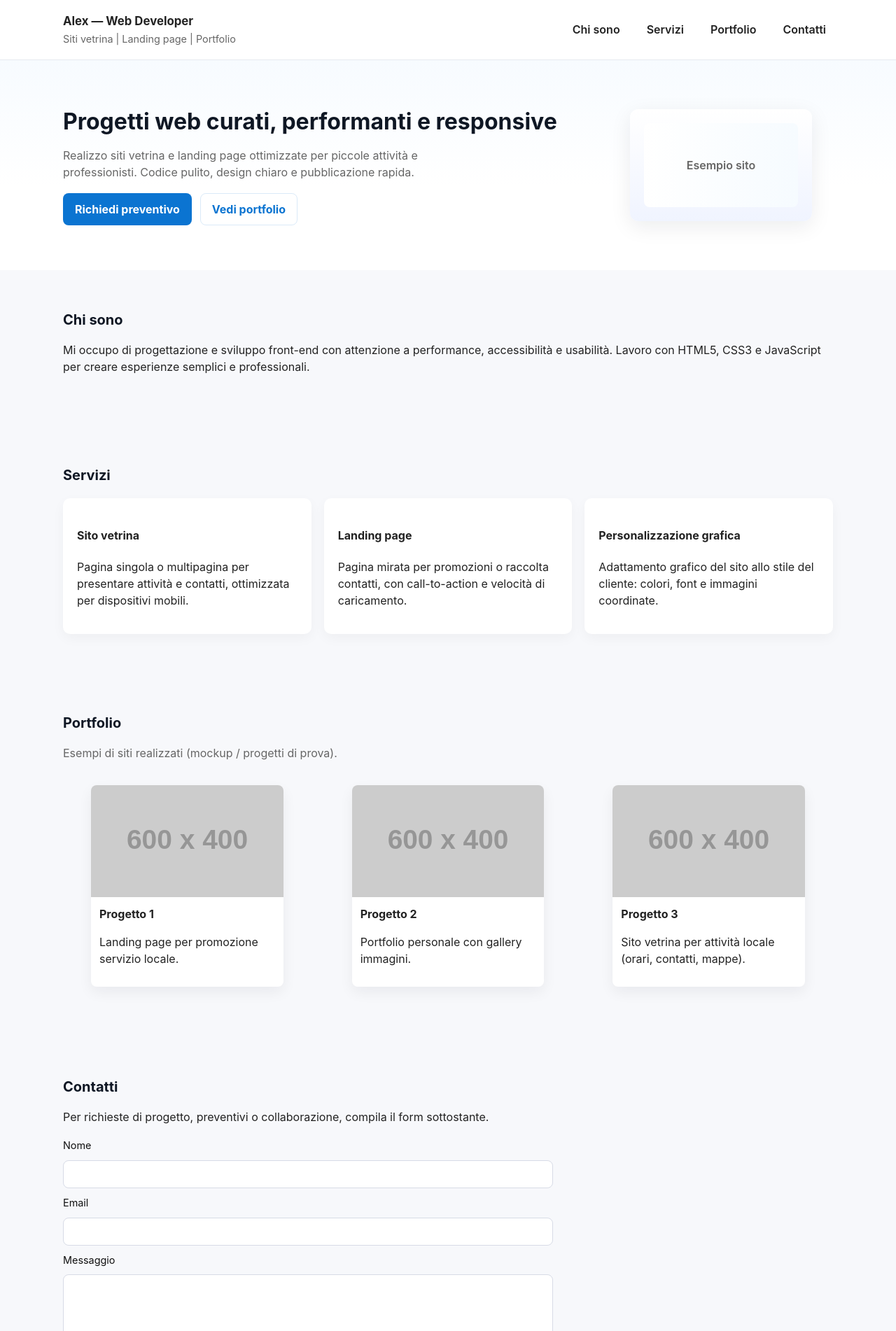
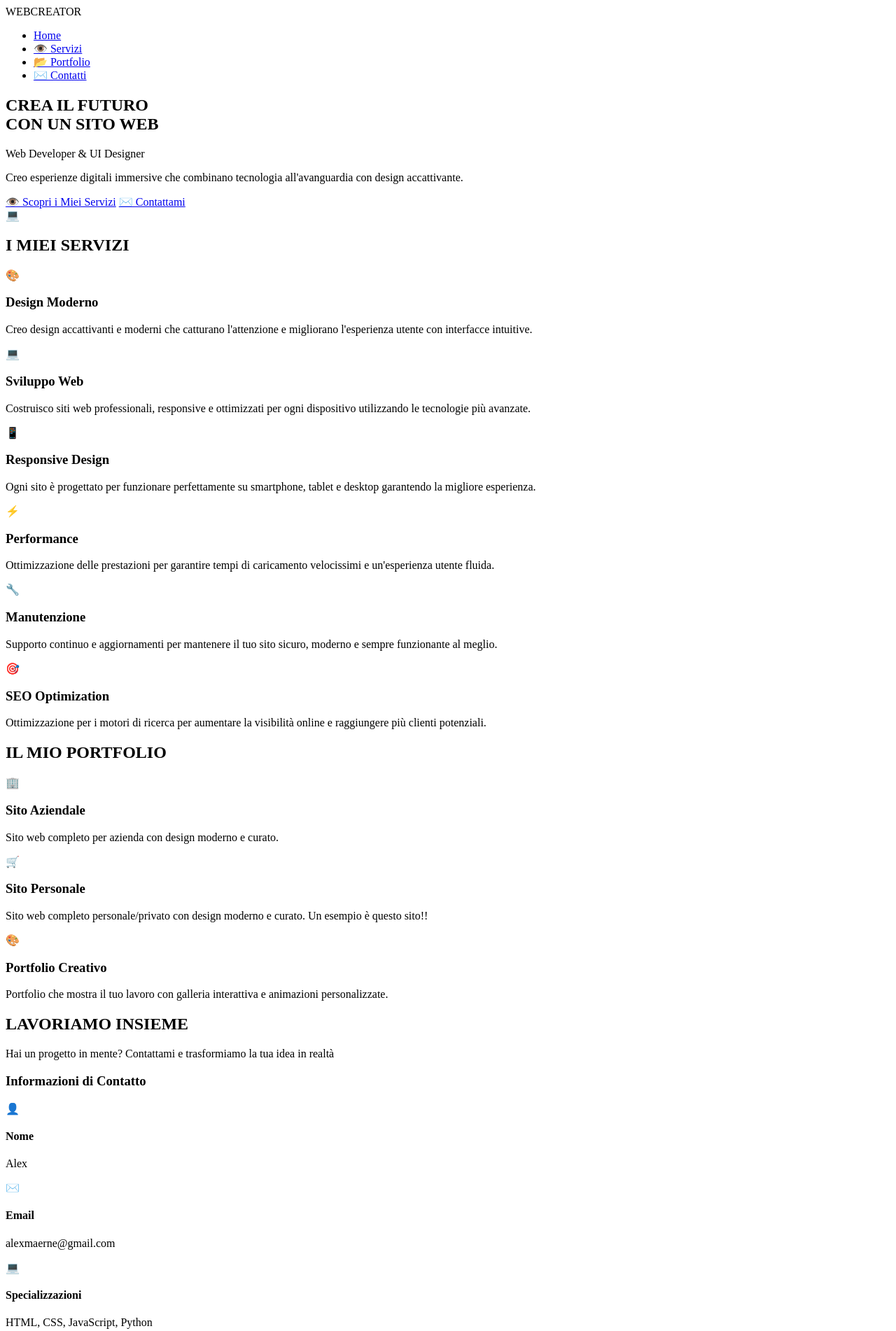
Before and after one commit to alexmaerne/Sito_di_presentazione, a plain HTML site: page index.html in a window 1280 px wide. Shown: the top 1902 px of the page at 70% size. Drawn offline with Linux system fonts and the light colour scheme; placeholder pictures from the web are drawn by us.

Commit message:
Add files via upload

```diff
--- a/index.html
+++ b/index.html
@@ -1,150 +1,145 @@
-<!DOCTYPE html>
-<html lang="it">
-<head>
-  <meta charset="utf-8" />
-  <meta name="viewport" content="width=device-width,initial-scale=1" />
-  <title>Alex — Sviluppo Web</title>
-  <meta name="description" content="Sviluppo siti web moderni, responsive e ottimizzati. HTML5 • CSS3 • JavaScript" />
-  <link rel="stylesheet" href="style.css" />
-  <!-- Favicon (opzionale) -->
-  <link rel="icon" href="favicon.ico" />
-</head>
-<body>
-  <a class="skip-link" href="#main">Vai al contenuto</a>
-
-  <header class="site-header">
-    <div class="container header-inner">
-      <div class="brand">
-        <h1 class="brand-title">Alex — Web Developer</h1>
-        <p class="brand-sub">Siti vetrina | Landing page | Portfolio</p>
-      </div>
-
-      <button id="navToggle" aria-expanded="false" aria-controls="siteNav" class="nav-toggle">
-        <span class="sr-only">Apri menu</span>
-        ☰
-      </button>
-
-      <nav id="siteNav" class="site-nav" aria-label="Navigazione principale">
-        <ul>
-          <li><a href="#about">Chi sono</a></li>
-          <li><a href="#services">Servizi</a></li>
-          <li><a href="#portfolio">Portfolio</a></li>
-          <li><a href="#contact">Contatti</a></li>
+<nav>
+		<div class="logo">WEBCREATOR</div>
+		<ul class="nav-links">
+			<li><a href="#home">Home</a></li>
+			<li><a href="#servizi">👁️ Servizi</a></li>
+			<li><a href="#portfolio">📂 Portfolio</a></li>
+			<li><a href="#contatti">✉️ Contatti</a></li>
 		</ul>
 	</nav>
-    </div>
-  </header>
 
-  <main id="main">
-    <!-- Hero -->
-    <section class="hero">
-      <div class="container hero-inner">
-        <div class="hero-text">
-          <h2>Progetti web curati, performanti e responsive</h2>
-          <p>Realizzo siti vetrina e landing page ottimizzate per piccole attività e professionisti. Codice pulito, design chiaro e pubblicazione rapida.</p>
-          <div class="cta">
-            <a class="btn primary" href="#contact">Richiedi preventivo</a>
-            <a class="btn outline" href="#portfolio">Vedi portfolio</a>
+	<section class="hero" id="home">
+		<div class="hero-content">
+			<h1 class="hero-title">CREA IL <span class="gradient-text">FUTURO</span><br>CON UN <span class="gradient-text">SITO WEB</span></h1>
+			<p class="hero-subtitle">Web Developer & UI Designer</p>
+			<p class="hero-description">Creo esperienze digitali immersive che combinano tecnologia all'avanguardia con design accattivante.</p>
+			<div class="cta-buttons">
+				<a href="#servizi" class="btn btn-primary">👁️ Scopri i Miei Servizi</a>
+				<a href="#contatti" class="btn btn-secondary">✉️ Contattami</a>
 			</div>
 		</div>
-        <div class="hero-visual" aria-hidden="true">
-          <!-- semplice mockup grafico -->
-          <div class="device">
-            <div class="screen">
-              <div class="screen-sample">Esempio sito</div>
-            </div>
-          </div>
+		<div class="hero-image">
+			<div class="image-container">
+				<div class="glow-circle"></div>
+				<div class="profile-placeholder">💻</div>
 			</div>
 		</div>
 	</section>
 
-    <!-- About -->
-    <section id="about" class="section container">
-      <h3>Chi sono</h3>
-      <p>Mi occupo di progettazione e sviluppo front-end con attenzione a performance, accessibilità e usabilità. Lavoro con HTML5, CSS3 e JavaScript per creare esperienze semplici e professionali.</p>
-    </section>
-
-    <!-- Services -->
-    <section id="services" class="section services container">
-      <h3>Servizi</h3>
+	<section class="services" id="servizi">
+		<h2 class="section-title">I MIEI <span class="gradient-text">SERVIZI</span></h2>
 		<div class="services-grid">
-        <article class="card">
-          <h4>Sito vetrina</h4>
-          <p>Pagina singola o multipagina per presentare attività e contatti, ottimizzata per dispositivi mobili.</p>
-        </article>
-        <article class="card">
-          <h4>Landing page</h4>
-          <p>Pagina mirata per promozioni o raccolta contatti, con call-to-action e velocità di caricamento.</p>
-        </article>
-        <article class="card">
-          <h4>Personalizzazione grafica</h4>
-          <p>Adattamento grafico del sito allo stile del cliente: colori, font e immagini coordinate.</p>
-        </article>
+			<div class="service-card">
+				<div class="service-icon">🎨</div>
+				<h3>Design Moderno</h3>
+				<p>Creo design accattivanti e moderni che catturano l'attenzione e migliorano l'esperienza utente con interfacce intuitive.</p>
+			</div>
+			<div class="service-card">
+				<div class="service-icon">💻</div>
+				<h3>Sviluppo Web</h3>
+				<p>Costruisco siti web professionali, responsive e ottimizzati per ogni dispositivo utilizzando le tecnologie più avanzate.</p>
+			</div>
+			<div class="service-card">
+				<div class="service-icon">📱</div>
+				<h3>Responsive Design</h3>
+				<p>Ogni sito è progettato per funzionare perfettamente su smartphone, tablet e desktop garantendo la migliore esperienza.</p>
+			</div>
+			<div class="service-card">
+				<div class="service-icon">⚡</div>
+				<h3>Performance</h3>
+				<p>Ottimizzazione delle prestazioni per garantire tempi di caricamento velocissimi e un'esperienza utente fluida.</p>
+			</div>
+			<div class="service-card">
+				<div class="service-icon">🔧</div>
+				<h3>Manutenzione</h3>
+				<p>Supporto continuo e aggiornamenti per mantenere il tuo sito sicuro, moderno e sempre funzionante al meglio.</p>
+			</div>
+			<div class="service-card">
+				<div class="service-icon">🎯</div>
+				<h3>SEO Optimization</h3>
+				<p>Ottimizzazione per i motori di ricerca per aumentare la visibilità online e raggiungere più clienti potenziali.</p>
+			</div>
 		</div>
 	</section>
 
-    <!-- Portfolio -->
-    <section id="portfolio" class="section container">
-      <h3>Portfolio</h3>
-      <p class="muted">Esempi di siti realizzati (mockup / progetti di prova).</p>
+	<section class="portfolio" id="portfolio">
+		<h2 class="section-title">IL MIO <span class="gradient-text">PORTFOLIO</span></h2>
 		<div class="portfolio-grid">
-        <figure class="project">
-          <img src="https://via.placeholder.com/600x400?text=Progetto+1" alt="Screenshot progetto 1" />
-          <figcaption>
-            <strong>Progetto 1</strong>
-            <p>Landing page per promozione servizio locale.</p>
-          </figcaption>
-        </figure>
-        <figure class="project">
-          <img src="https://via.placeholder.com/600x400?text=Progetto+2" alt="Screenshot progetto 2" />
-          <figcaption>
-            <strong>Progetto 2</strong>
-            <p>Portfolio personale con gallery immagini.</p>
-          </figcaption>
-        </figure>
-        <figure class="project">
-          <img src="https://via.placeholder.com/600x400?text=Progetto+3" alt="Screenshot progetto 3" />
-          <figcaption>
-            <strong>Progetto 3</strong>
-            <p>Sito vetrina per attività locale (orari, contatti, mappe).</p>
-          </figcaption>
-        </figure>
+			<div class="portfolio-card">
+				<div class="service-icon">🏢</div>
+				<h3>Sito Aziendale</h3>
+				<p>Sito web completo per azienda con design moderno e curato.</p>
+			</div>
+			<div class="portfolio-card">
+				<div class="service-icon">🛒</div>
+				<h3>Sito Personale</h3>
+				<p>Sito web completo personale/privato con design moderno e curato. Un esempio è questo sito!!</p>
+			</div>
+			<div class="portfolio-card">
+				<div class="service-icon">🎨</div>
+				<h3>Portfolio Creativo</h3>
+				<p>Portfolio che mostra il tuo lavoro con galleria interattiva e animazioni personalizzate.</p>
+			</div>
 		</div>
 	</section>
 
-    <!-- Contact -->
-    <section id="contact" class="section contact container">
-      <h3>Contatti</h3>
-      <p>Per richieste di progetto, preventivi o collaborazione, compila il form sottostante.</p>
+	<section class="contact" id="contatti">
+		<h2 class="section-title">LAVORIAMO <span class="gradient-text">INSIEME</span></h2>
+		<p class="contact-intro">Hai un progetto in mente? Contattami e trasformiamo la tua idea in realtà</p>
 
-      <!-- FORM: sostituisci ACTION con il tuo endpoint Formspree -->
-      <form id="contactForm" class="contact-form" method="POST" action="https://formspree.io/f/YOUR_FORM_ID">
-        <label for="name">Nome</label>
-        <input id="name" name="name" type="text" required />
-
-        <label for="email">Email</label>
-        <input id="email" name="email" type="email" required />
-
-        <label for="message">Messaggio</label>
-        <textarea id="message" name="message" rows="6" required></textarea>
-
-        <div class="form-actions">
-          <button type="submit" class="btn primary">Invia messaggio</button>
-          <button type="reset" class="btn outline">Cancella</button>
+		<div class="contact-container">
+			<div class="contact-info">
+				<h3>Informazioni di Contatto</h3>
+				<div class="info-item">
+					<span>👤</span>
+					<div>
+						<h4>Nome</h4>
+						<p>Alex</p>
+					</div>
+				</div>
+				<div class="info-item">
+					<span>✉️</span>
+					<div>
+						<h4>Email</h4>
+						<p>alexmaerne@gmail.com</p>
+					</div>
+				</div>
+				<div class="info-item">
+					<span>💻</span>
+					<div>
+						<h4>Specializzazioni</h4>
+						<p>HTML, CSS, JavaScript, Python</p>
+					</div>
+				</div>
+				<div class="info-item">
+					<span>🚀</span>
+					<div>
+						<h4>Tempo di Risposta</h4>
+						<p>Entro 24 ore</p>
+					</div>
+				</div>
 			</div>
 
-        <p id="formStatus" class="form-status" aria-live="polite"></p>
+			<div class="contact-form">
+				<form id="contactForm">
+					<div class="form-group">
+						<input type="text" placeholder="Il tuo nome" required>
+					</div>
+						<div class="form-group">
+						<input type="email" placeholder="La tua email" required>
+					</div>
+					<div class="form-group">
+						<input type="text" placeholder="Oggetto">
+					</div>
+					<div class="form-group">
+						<textarea placeholder="Il tuo messaggio" rows="6" required></textarea>
+					</div>
+					<button type="submit" class="btn btn-primary">Invia Messaggio</button>
 				</form>
+			</div>
+		</div>
 	</section>
-  </main>
 
-  <footer class="site-footer">
-    <div class="container footer-inner">
-      <p>© <span id="year"></span> Alex — Sviluppo Web. Codice e design: Alex.</p>
-      <p class="muted">Disponibile per progetti freelance e piccole attività.</p>
-    </div>
+	<footer class="footer" style="text-align:center; padding:20px; color:#94a3b8;">
+		<p>&copy; 2024 WebCreator - Alex. Tutti i diritti riservati.</p>
 	</footer>
-
-  <script src="script.js"></script>
-</body>
-</html>
--- a/style.css
+++ b/style.css
@@ -1,170 +1,352 @@
-/* Reset leggero */
-* { box-sizing: border-box; }
-html,body { height:100%; }
-body {
+* {
 			margin: 0;
-  font-family: Inter, system-ui, -apple-system, "Segoe UI", Roboto, "Helvetica Neue", Arial;
-  color: #222;
-  background: #f7f8fb;
-  line-height: 1.5;
-  -webkit-font-smoothing:antialiased;
-  -moz-osx-font-smoothing:grayscale;
+			padding: 0;
+			box-sizing: border-box;
 		}
 
-/* Variabili colori */
-:root{
-  --brand:#0b74d1;
-  --accent:#0b74d1;
-  --bg:#f7f8fb;
-  --muted:#666;
-  --card:#ffffff;
-  --radius:10px;
-  --container:1100px;
+		body {
+			font-family: 'Segoe UI', Tahoma, Geneva, Verdana, sans-serif;
+			background: linear-gradient(135deg, #0f172a 0%, #1e293b 100%);
+			color: #f8fafc;
+			overflow-x: hidden;
+			scroll-behavior: smooth;
 		}
 
-.container{
-  width:90%;
-  max-width:var(--container);
-  margin:0 auto;
+		/* Navbar */
+		nav {
+			display: flex;
+			justify-content: space-between;
+			align-items: center;
+			padding: 25px 8%;
+			position: fixed;
+			width: 100%;
+			top: 0;
+			z-index: 1000;
+			background: rgba(15, 23, 42, 0.9);
+			backdrop-filter: blur(10px);
+			border-bottom: 1px solid rgba(100, 116, 139, 0.2);
 		}
 
-/* Skip link */
-.skip-link{
-  position:absolute;
-  left:-999px;
-  top:auto;
-  width:1px;
-  height:1px;
-  overflow:hidden;
-}
-.skip-link:focus{
-  left:10px;
-  top:10px;
-  width:auto;
-  height:auto;
-  padding:8px 12px;
-  background:#000;
-  color:#fff;
-  z-index:1000;
+		.logo {
+			font-size: 24px;
+			font-weight: 700;
+			background: linear-gradient(90deg, #3b82f6, #06b6d4);
+			-webkit-background-clip: text;
+			-webkit-text-fill-color: transparent;
 		}
 
-/* Header */
-.site-header{
-  background:#fff;
-  border-bottom:1px solid #e6e9ef;
-  position:sticky;
-  top:0;
-  z-index:50;
+		.nav-links {
+			display: flex;
+			gap: 40px;
+			list-style: none;
 		}
-.header-inner{
-  display:flex;
-  align-items:center;
-  justify-content:space-between;
-  padding:18px 0;
+
+		.nav-links a {
+			color: #cbd5e1;
+			text-decoration: none;
+			font-size: 14px;
+			text-transform: uppercase;
+			letter-spacing: 1px;
+			transition: all 0.3s ease;
+			position: relative;
+			display: flex;
+			align-items: center;
+			gap: 5px;
 		}
-.brand-title{ margin:0; font-size:1.05rem; }
-.brand-sub{ margin:2px 0 0; color:var(--muted); font-size:0.9rem; }
 
-/* Nav */
-.site-nav ul{
-  list-style:none;
-  display:flex;
-  gap:18px;
-  padding:0;
-  margin:0;
-  align-items:center;
+		.nav-links a:hover {
+			color: #3b82f6;
 		}
-.site-nav a{
-  color: #222;
-  text-decoration:none;
-  font-weight:600;
-  padding:8px 10px;
-  border-radius:6px;
+
+		.nav-links a::after {
+			content: '';
+			position: absolute;
+			bottom: -5px;
+			left: 0;
+			width: 0;
+			height: 2px;
+			background: linear-gradient(90deg, #3b82f6, #06b6d4);
+			transition: width 0.3s ease;
 		}
-.site-nav a:hover{ background:#f0f6ff; color:var(--brand); }
 
-.nav-toggle{
-  display:none;
-  background:none;
-  border:0;
-  font-size:1.25rem;
+		.nav-links a:hover::after {
+			width: 100%;
 		}
 
 		/* Hero */
-.hero{
-  padding:64px 0;
-  background: linear-gradient(180deg,#f7fbff 0%, #ffffff 60%);
-}
-.hero-inner{
-  display:flex;
-  align-items:center;
-  gap:40px;
-  flex-wrap:wrap;
-}
-.hero-text{ flex:1 1 420px; }
-.hero-text h2{ margin:0 0 12px; font-size:2rem; color:#0f1724; }
-.hero-text p{ margin:0 0 18px; color:var(--muted); max-width:60ch; }
-
-.cta{ display:flex; gap:12px; flex-wrap:wrap; margin-top:12px; }
-.btn{
-  display:inline-block;
-  padding:10px 16px;
-  border-radius:8px;
-  text-decoration:none;
-  font-weight:700;
-  cursor:pointer;
-  border:1px solid transparent;
-}
-.btn.primary{
-  background:var(--brand);
-  color:#fff;
-}
-.btn.outline{
-  background:transparent;
-  color:var(--brand);
-  border:1px solid rgba(11,116,209,0.15);
+		.hero {
+			min-height: 100vh;
+			display: flex;
+			align-items: center;
+			padding: 0 8%;
+			margin-top: 80px;
+			flex-wrap: wrap;
 		}
 
-/* Hero visual mockup */
-.hero-visual{ flex:0 0 320px; display:flex; justify-content:center; }
-.device{ width:260px; height:160px; border-radius:12px; background:linear-gradient(180deg,#ffffff,#f0f4ff); box-shadow:0 8px 30px rgba(12,24,40,0.08); display:flex; align-items:center; justify-content:center; }
-.screen-sample{ border-radius:8px; width:220px; height:120px; background:linear-gradient(90deg,#fff,#f6fbff); display:flex; align-items:center; justify-content:center; color:var(--muted); font-weight:600; }
+		.hero-content {
+			flex: 1;
+			min-width: 300px;
+		}
 
-/* Sections */
-.section{ padding:56px 0; }
-.section h3{ margin:0 0 12px; font-size:1.25rem; color:#0f1724; }
-.muted{ color:var(--muted); }
+		.hero-title {
+			font-size: 72px;
+			font-weight: 800;
+			line-height: 1.1;
+			margin-bottom: 20px;
+			text-transform: uppercase;
+			letter-spacing: 3px;
+		}
 
-/* Services */
-.services-grid{ display:grid; grid-template-columns:repeat(auto-fit,minmax(220px,1fr)); gap:18px; margin-top:18px; }
-.card{ background:var(--card); padding:20px; border-radius:var(--radius); box-shadow:0 6px 18px rgba(13,21,31,0.04); }
+		.gradient-text {
+			background: linear-gradient(90deg, #3b82f6, #06b6d4);
+			-webkit-background-clip: text;
+			-webkit-text-fill-color: transparent;
+		}
+
+		.hero-subtitle {
+			font-size: 22px;
+			font-weight: 300;
+			margin-bottom: 15px;
+			color: #94a3b8;
+		}
+
+		.hero-description {
+			font-size: 16px;
+			line-height: 1.8;
+			color: #64748b;
+			max-width: 550px;
+			margin-bottom: 40px;
+		}
+
+		.cta-buttons {
+			display: flex;
+			gap: 20px;
+			margin-top: 40px;
+			flex-wrap: wrap;
+		}
+
+		.btn {
+			padding: 16px 35px;
+			font-size: 14px;
+			text-decoration: none;
+			text-transform: uppercase;
+			letter-spacing: 1.5px;
+			font-weight: 600;
+			border-radius: 50px;
+			transition: all 0.4s ease;
+			display: inline-flex;
+			align-items: center;
+			justify-content: center;
+			gap: 10px;
+			cursor: pointer;
+			border: none;
+			min-width: 200px;
+		}
+
+		.btn-primary {
+			background: linear-gradient(135deg, #3b82f6, #2563eb);
+			color: #ffffff;
+			box-shadow: 0 10px 30px rgba(59, 130, 246, 0.3);
+		}
+
+		.btn-primary:hover {
+			transform: translateY(-3px);
+			box-shadow: 0 15px 40px rgba(59, 130, 246, 0.4);
+		}
+
+		.btn-secondary {
+			background: transparent;
+			color: #f8fafc;
+			border: 2px solid #3b82f6;
+		}
+
+		.btn-secondary:hover {
+			background: rgba(59, 130, 246, 0.1);
+			transform: translateY(-3px);
+		}
+
+		.hero-image {
+			flex: 1;
+			min-width: 300px;
+			display: flex;
+			justify-content: center;
+			align-items: center;
+		}
+
+		.image-container {
+			position: relative;
+			width: 450px;
+			height: 450px;
+		}
+
+		.glow-circle {
+			position: absolute;
+			width: 100%;
+			height: 100%;
+			border-radius: 50%;
+			background: radial-gradient(circle, rgba(59, 130, 246, 0.2) 0%, transparent 70%);
+			animation: pulse 3s ease-in-out infinite;
+		}
+
+		.profile-placeholder {
+			width: 100%;
+			height: 100%;
+			border-radius: 50%;
+			background: linear-gradient(135deg, #3b82f6 0%, #06b6d4 100%);
+			display: flex;
+			align-items: center;
+			justify-content: center;
+			font-size: 120px;
+			box-shadow: 0 20px 60px rgba(59, 130, 246, 0.4);
+		}
+
+		/* Servizi */
+		.services {
+			padding: 100px 8%;
+			background: rgba(0, 0, 0, 0.3);
+		}
+
+		.section-title {
+			text-align: center;
+			font-size: 48px;
+			font-weight: 700;
+			margin-bottom: 60px;
+		}
+
+		.services-grid {
+			display: grid;
+			grid-template-columns: repeat(auto-fit, minmax(300px, 1fr));
+			gap: 40px;
+		}
+
+		.service-card {
+			background: rgba(30, 41, 59, 0.5);
+			padding: 40px;
+			border-radius: 20px;
+			border: 1px solid rgba(100, 116, 139, 0.3);
+			transition: all 0.4s ease;
+			cursor: pointer;
+			text-align: center;
+		}
+
+		.service-card:hover {
+			transform: translateY(-10px);
+			background: rgba(59, 130, 246, 0.1);
+			border-color: #3b82f6;
+			box-shadow: 0 20px 40px rgba(59, 130, 246, 0.2);
+		}
+
+		.service-icon {
+			font-size: 50px;
+			margin-bottom: 25px;
+		}
+
+		.service-card h3 {
+			font-size: 24px;
+			margin-bottom: 15px;
+			color: #3b82f6;
+		}
+
+		.service-card p {
+			color: #94a3b8;
+			line-height: 1.6;
+		}
 
 		/* Portfolio */
-.portfolio-grid{ display:grid; grid-template-columns:repeat(auto-fit,minmax(250px,1fr)); gap:18px; margin-top:18px; }
-.project{ background:var(--card); border-radius:8px; overflow:hidden; box-shadow:0 8px 20px rgba(13,21,31,0.06); }
-.project img{ width:100%; height:160px; object-fit:cover; display:block; }
-.project figcaption{ padding:12px; }
+		.portfolio {
+			padding: 100px 8%;
+			background: rgba(15, 23, 42, 0.5);
+		}
 
-/* Contact form */
-.contact-form{ max-width:700px; margin-top:18px; display:grid; gap:10px; }
-label{ font-size:0.9rem; color:#111; }
-input, textarea{
-  padding:10px 12px;
-  border-radius:8px;
-  border:1px solid #d7dbe6;
-  background:#fff;
-  font-size:1rem;
+		.portfolio-grid {
+			display: grid;
+			grid-template-columns: repeat(auto-fit, minmax(300px, 1fr));
+			gap: 40px;
 		}
-.form-actions{ display:flex; gap:10px; margin-top:8px; }
-.form-status{ margin-top:8px; color:var(--muted); }
 
-/* Footer */
-.site-footer{ background:#0b1220; color:#cbd5e1; padding:22px 0; margin-top:30px; }
-.footer-inner{ display:flex; flex-direction:column; gap:6px; align-items:center; }
+		.portfolio-card {
+			background: rgba(30, 41, 59, 0.5);
+			padding: 30px;
+			border-radius: 20px;
+			border: 1px solid rgba(100, 116, 139, 0.3);
+			text-align: center;
+			transition: all 0.4s ease;
+		}
 
-/* Responsive */
-@media (max-width:880px){
-  .site-nav{ display:none; }
-  .nav-toggle{ display:block; }
-  .hero-inner{ flex-direction:column-reverse; align-items:flex-start; }
+		.portfolio-card:hover {
+			transform: translateY(-10px);
+			background: rgba(59, 130, 246, 0.1);
+			border-color: #3b82f6;
+			box-shadow: 0 20px 40px rgba(59, 130, 246, 0.2);
 		}
+
+		.portfolio-card h3 {
+			color: #3b82f6;
+			margin-bottom: 10px;
+		}
+
+		.portfolio-card p {
+			color: #94a3b8;
+			line-height: 1.6;
+		}
+
+		/* Contatti originale */
+		.contact {
+			padding: 100px 8%;
+			display: flex;
+			flex-direction: column;
+			align-items: center;
+		}
+
+		.contact-container {
+			display: grid;
+			grid-template-columns: repeat(auto-fit, minmax(350px, 1fr));
+			gap: 60px;
+			margin-top: 60px;
+			width: 100%;
+			max-width: 1200px;
+		}
+
+		.contact-info {
+			display: flex;
+			flex-direction: column;
+			gap: 20px;
+		}
+
+		.info-item {
+			display: flex;
+			align-items: center;
+			gap: 15px;
+		}
+
+		.contact-form {
+			display: flex;
+			flex-direction: column;
+			gap: 20px;
+		}
+
+		.contact-form input,
+		.contact-form textarea {
+			width: 100%;
+			padding: 15px;
+			border-radius: 10px;
+			border: 1px solid rgba(100,116,139,0.3);
+			background: rgba(15,23,42,0.6);
+			color: #f8fafc;
+			font-size: 15px;
+		}
+
+		.contact-form button {
+			width: fit-content;
+		}
+
+		@keyframes pulse {
+			0%, 100% { transform: scale(1); opacity: 0.5; }
+			50% { transform: scale(1.1); opacity: 0.8; }
+		}
+
+		@media (max-width: 768px) {
+			.cta-buttons {
+				flex-direction: column;
+			}
+		}
```
Lines whose indentation alone changed are shown as unchanged.
